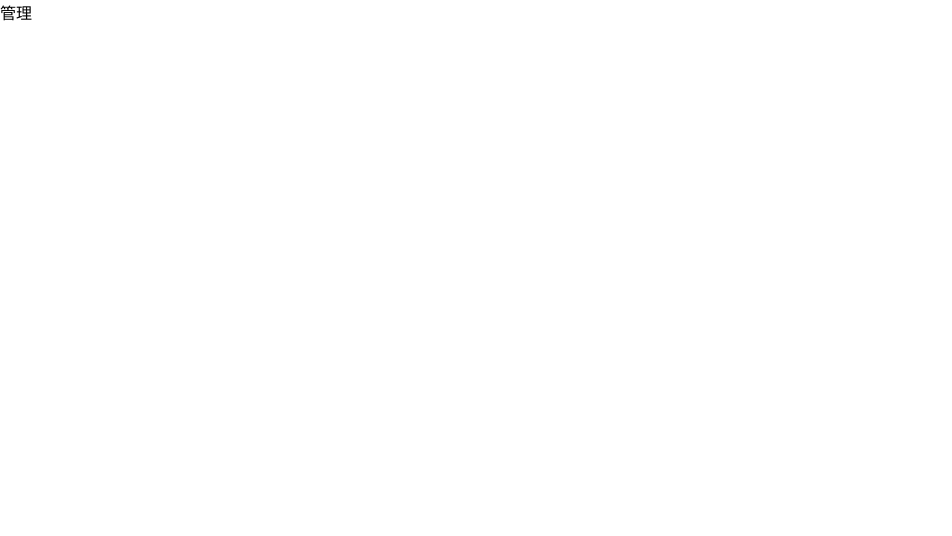
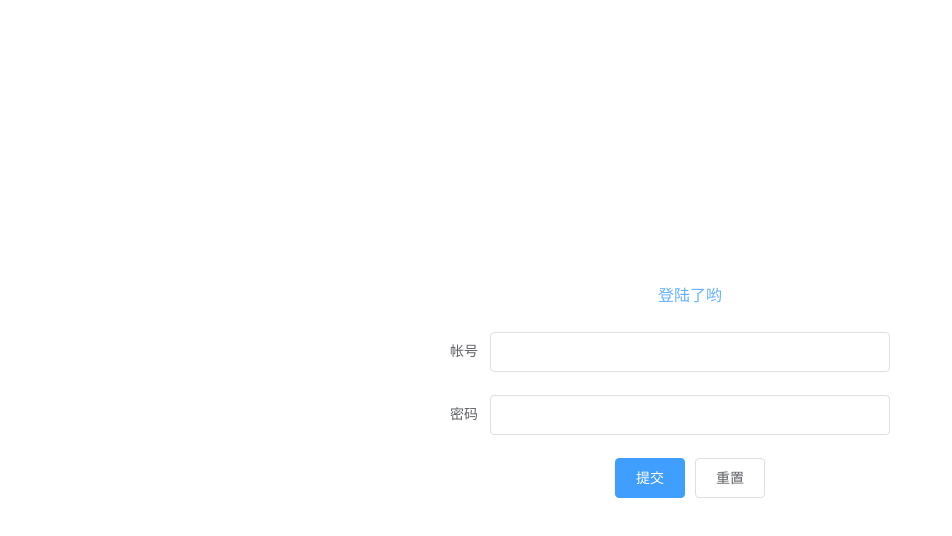
Before and after one commit to WinsonChenws/shop-admin-frontend, a Vue app: page /#/login in a window 1280 px wide. Before the commit this address led to /#/admin. Shown: the top 536 px of the page, without its empty margins (0-952 px from the left). Built offline with nearby package versions, Linux system fonts and the light colour scheme.

Commit message:
页面布局--1

```diff
--- a/src/main.js
+++ b/src/main.js
@@ -10,8 +10,11 @@ import "element-ui/lib/theme-chalk/index.css";
 
 import VueRouter from "vue-router";
 
-import Login from "./pages/Login.vue";
-import Admin from "./pages/Admin.vue";
+//组件们
+import Login from "./pages/Login";
+import Admin from "./pages/Admin";
+import GoodsList from "./pages/goods/GoodsList";
+import CategoryList from "./pages/category/CategoryList";
 //注册插件
 Vue.use(ElementUI);
 Vue.use(VueRouter);
@@ -19,9 +22,18 @@ Vue.use(VueRouter);
 Vue.config.productionTip = false
 
 const routes = [
-    { path: '/', redirect: "/admin" },
-    { path: "/login", component: Login, meta: "登陆页" },
-    { path: "/admin", component: Admin, meta: "管理" }
+    { path: "/", redirect: "/admin" },
+    { path: "/login", component: Login, meta: "登录页" },
+    {
+        path: "/admin",
+        component: Admin,
+        meta: "首页",
+        redirect: "/admin/goods-list",
+        children: [
+            { path: "goods-list", component: GoodsList, meta: "商品列表" },
+            { path: "category-list", component: CategoryList, meta: "栏目列表" }
+        ]
+    }
 ]
 
 const router = new VueRouter({ routes })
--- a/src/pages/Admin.vue
+++ b/src/pages/Admin.vue
@@ -1,13 +1,84 @@
 <template>
-    <div>管理</div>
+  <div class="admin-container">
+    <el-container>
+      <!-- 左菜单 -->
+      <el-aside width="auto">
+          <app-aside :isCollapse="isCollapse"></app-aside>
+      </el-aside>
+      <!-- 右侧内容 -->
+      <el-container>
+        <!-- 头部 -->
+        <el-header>
+            <app-header @changeCollapse="changeCollapse"></app-header>
+        </el-header>
+        <!-- 主体 -->
+        <el-main>
+            <router-view></router-view>
+        </el-main>
+      </el-container>
+    </el-container>
+  </div>
 </template>
 
 <script>
+import Aside from "../components/Aside";
+import Header from "../components/Header.vue";
 export default {
-
-}
+    name:'admin-index',
+    data:function () {
+        return{
+            isCollapse:false,
+        }
+    },
+    components: {
+        'app-aside':Aside,
+        'app-header':Header
+    },
+    methods: {
+        // 修改取反
+        changeCollapse(){
+            this.isCollapse = !this.isCollapse;
+        }
+    }
+};
 </script>
 
 <style>
+.admin-container {
+  position: fixed;
+  width: 100%;
+  top: 0;
+  bottom: 0;
+}
+.el-header{
+    color: #333;
+}
 
+
+.el-aside {
+    display: flex;
+    flex-direction: column;
+
+}
+
+.el-main {
+  background-color: #e9eef3;
+  color: #333;
+  text-align: center;
+  line-height: 160px;
+}
+
+.el-container {
+  margin-bottom: 40px;
+  height: 100%;
+}
+
+.el-container:nth-child(5) .el-aside,
+.el-container:nth-child(6) .el-aside {
+  line-height: 260px;
+}
+
+.el-container:nth-child(7) .el-aside {
+  line-height: 320px;
+}
 </style>
--- a/src/pages/Login.vue
+++ b/src/pages/Login.vue
@@ -1,103 +1,63 @@
 <template>
   <div class="login-form">
-    <el-form
-      :model="ruleForm2"
-      status-icon
-      :rules="rules2"
-      ref="ruleForm2"
-      label-width="100px"
-      class="demo-ruleForm"
-    >
-      <el-form-item label="密码" prop="pass">
-        <el-input type="password" v-model="ruleForm2.pass" autocomplete="off"></el-input>
+    <div class="login-form-header">登陆了哟</div>
+    <el-form :model="ruleForm2" status-icon label-width="100px">
+      <!-- el form item 是e-form的子组件 不能放到el-form的外部 -->
+      <el-form-item label="帐号">
+        <el-input  v-model="ruleForm2.username" autocomplete="off"></el-input>
       </el-form-item>
-      <el-form-item label="确认密码" prop="checkPass">
-        <el-input type="password" v-model="ruleForm2.checkPass" autocomplete="off"></el-input>
+      <el-form-item label="密码">
+        <el-input type="password" v-model="ruleForm2.password " autocomplete="off"></el-input>
       </el-form-item>
-      <el-form-item label="年龄" prop="age">
-        <el-input v-model.number="ruleForm2.age"></el-input>
-      </el-form-item>
-      <el-form-item>
+      <el-form-item class="btn-list">
         <el-button type="primary" @click="submitForm('ruleForm2')">提交</el-button>
         <el-button @click="resetForm('ruleForm2')">重置</el-button>
       </el-form-item>
     </el-form>
   </div>
 </template>
+
 <script>
 export default {
   data() {
-    var checkAge = (rule, value, callback) => {
-      if (!value) {
-        return callback(new Error("年龄不能为空"));
-      }
-      setTimeout(() => {
-        if (!Number.isInteger(value)) {
-          callback(new Error("请输入数字值"));
-        } else {
-          if (value < 18) {
-            callback(new Error("必须年满18岁"));
-          } else {
-            callback();
-          }
-        }
-      }, 1000);
-    };
-    var validatePass = (rule, value, callback) => {
-      if (value === "") {
-        callback(new Error("请输入密码"));
-      } else {
-        if (this.ruleForm2.checkPass !== "") {
-          this.$refs.ruleForm2.validateField("checkPass");
-        }
-        callback();
-      }
-    };
-    var validatePass2 = (rule, value, callback) => {
-      if (value === "") {
-        callback(new Error("请再次输入密码"));
-      } else if (value !== this.ruleForm2.pass) {
-        callback(new Error("两次输入密码不一致!"));
-      } else {
-        callback();
-      }
-    };
+
     return {
       ruleForm2: {
-        pass: "",
-        checkPass: "",
-        age: ""
+        username: "",
+        password: ""
       },
-      rules2: {
-        pass: [{ validator: validatePass, trigger: "blur" }],
-        checkPass: [{ validator: validatePass2, trigger: "blur" }],
-        age: [{ validator: checkAge, trigger: "blur" }]
-      }
     };
   },
   methods: {
-    submitForm(formName) {
-      this.$refs[formName].validate(valid => {
-        if (valid) {
-          alert("submit!");
-        } else {
-          console.log("error submit!!");
-          return false;
-        }
-      });
+    submitForm() {
+      console.log(this.ruleForm2);
+
     },
-    resetForm(formName) {
-      this.$refs[formName].resetFields();
+    resetForm() {
+      this.ruleForm2={
+        username: "",
+        password: ""
+      }
     }
   }
 };
 </script>
 <style>
 .login-form {
-  width: 400px;
+  width: 500px;
   position: absolute;
   left: 50%;
   top: 50%;
-  margin: -100px 0 0 -200px ;
+  margin: -120px 0 0 -250px;
+}
+.login-form-header{
+  color:#66b1ff;
+  text-align: center;
+  line-height: 2;
+  margin-bottom: 20px;
+  padding-left: 100px;
+}
+.btn-list{
+  text-align: center;
 }
 </style>
```
